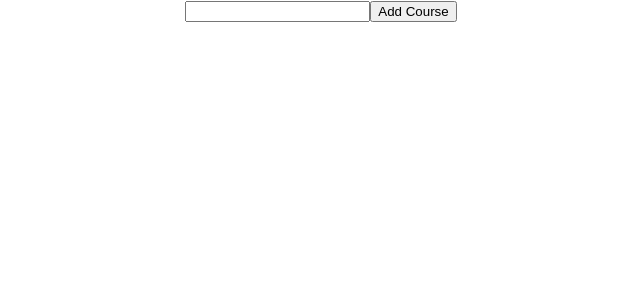
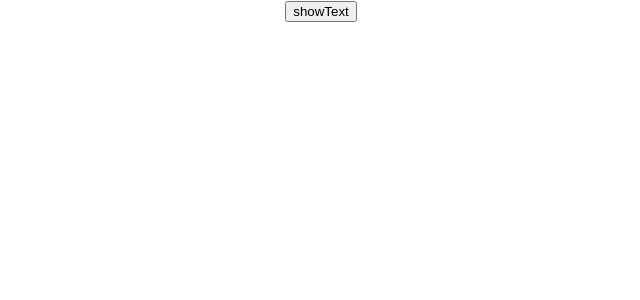
Before and after one commit to AliShahSafdari/react-practice, a React (Create React App) app: page / in a window 1280 px wide. Shown: the top 300 px of the page, without its empty margins (319-959 px from the left). Built offline with nearby package versions, Linux system fonts and the light colour scheme.

Commit message:
Add Text file

```diff
--- a/src/App.js
+++ b/src/App.js
@@ -1,45 +1,15 @@
 import {useState} from "react"
 import './App.css';
-import Course from "./Course";
+import Text from "./Text";
 
 function App() {
-  const [courseList, setCourseList] = useState([]);
-  const [newCourse, setNewCourse] = useState("");
-  const handelChange = (event) =>{
-    setNewCourse(event.target.value);
-  }
-  const addCourse = ()=> {
-    const course = {
-      id: courseList.length === 0 ? 1 :courseList[courseList.length-1].id +1,
-      courseName : newCourse,
-      isCompleted : false
-    }
-    setCourseList([...courseList, course]);
-  }
-  const deleteCourse = (courseId)=>{
-   const newCourseList=  courseList.filter((course) => courseId !==course.id)
-   setCourseList(newCourseList);
-  }
-  const completedCourse = (courseId) =>{
-    const newCourseList = courseList.map((course) => {
-      if( course.id === courseId) return{...course, isCompleted: !course.isCompleted}
-      else return course
-    })
-   setCourseList(newCourseList);
-  }
+  const [showText, setShowText] = useState(false);
+  return(
+   <div className="App">
+    <button onClick={()=> setShowText(!showText)}> showText</button>
+    {showText && <Text/>}
 
-  return (
-    <div className='App'>
-      <div className='add-course'>
-        <input type='text' onChange={handelChange}></input>
-        <button onClick={addCourse}>Add Course</button>
-      </div>
-      <div className='list'>
-        {courseList.map((course, index)=>{
-          return (<Course key={index} course={course} completedCourse={completedCourse} deleteCourse={deleteCourse}></Course>)
-        })}
-      </div>
-    </div>
+   </div>
   )
 }
 
--- /dev/null
+++ b/src/Text.js
@@ -0,0 +1,13 @@
+import { useState } from "react";
+
+const Text = () =>{
+    const [text,setText]= useState("");
+    return(
+        <div>
+            <input onChange={(e)=> setText(e.target.value)} />
+            <h1>{text}</h1>
+        </div>
+    )
+}
+
+export default Text;
```
